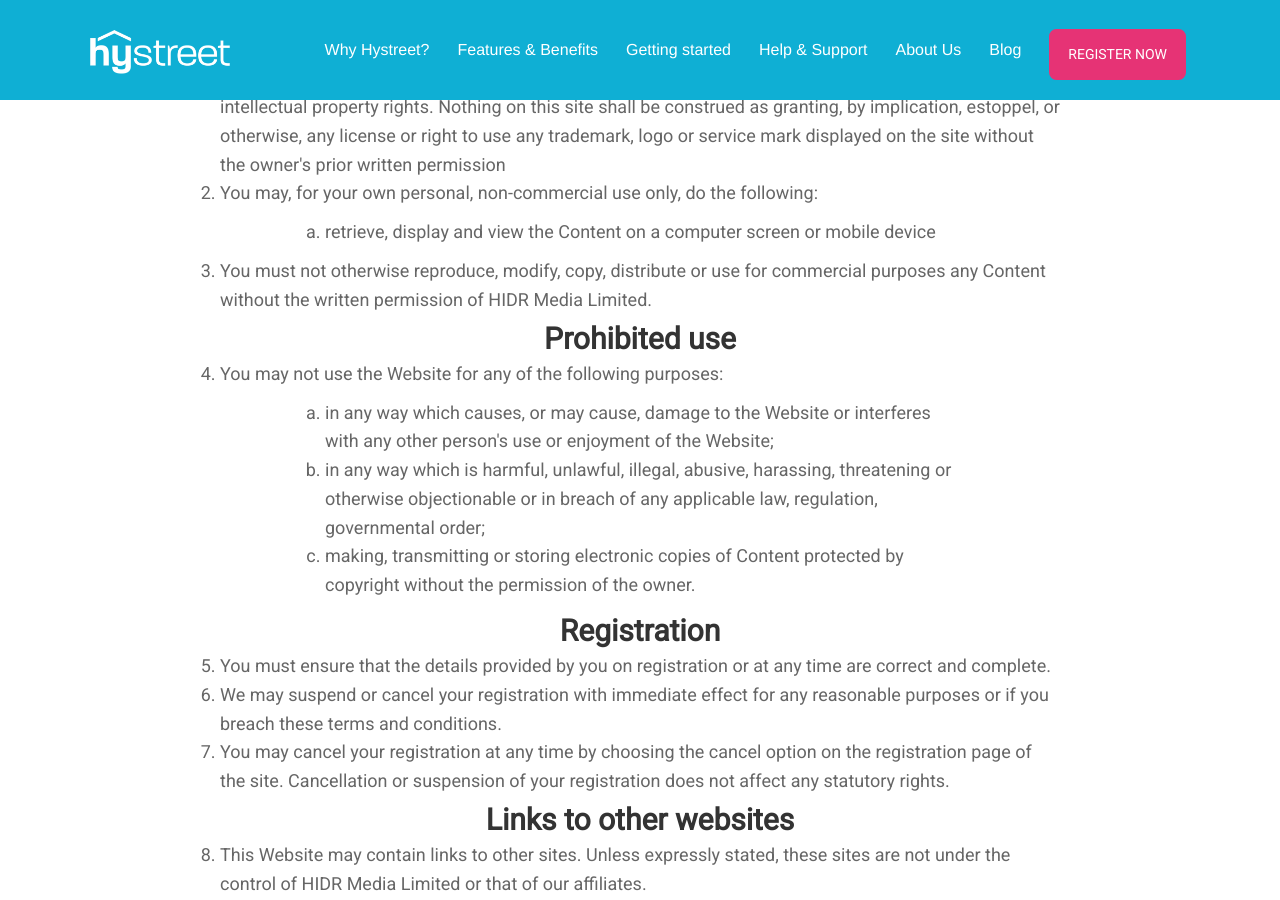
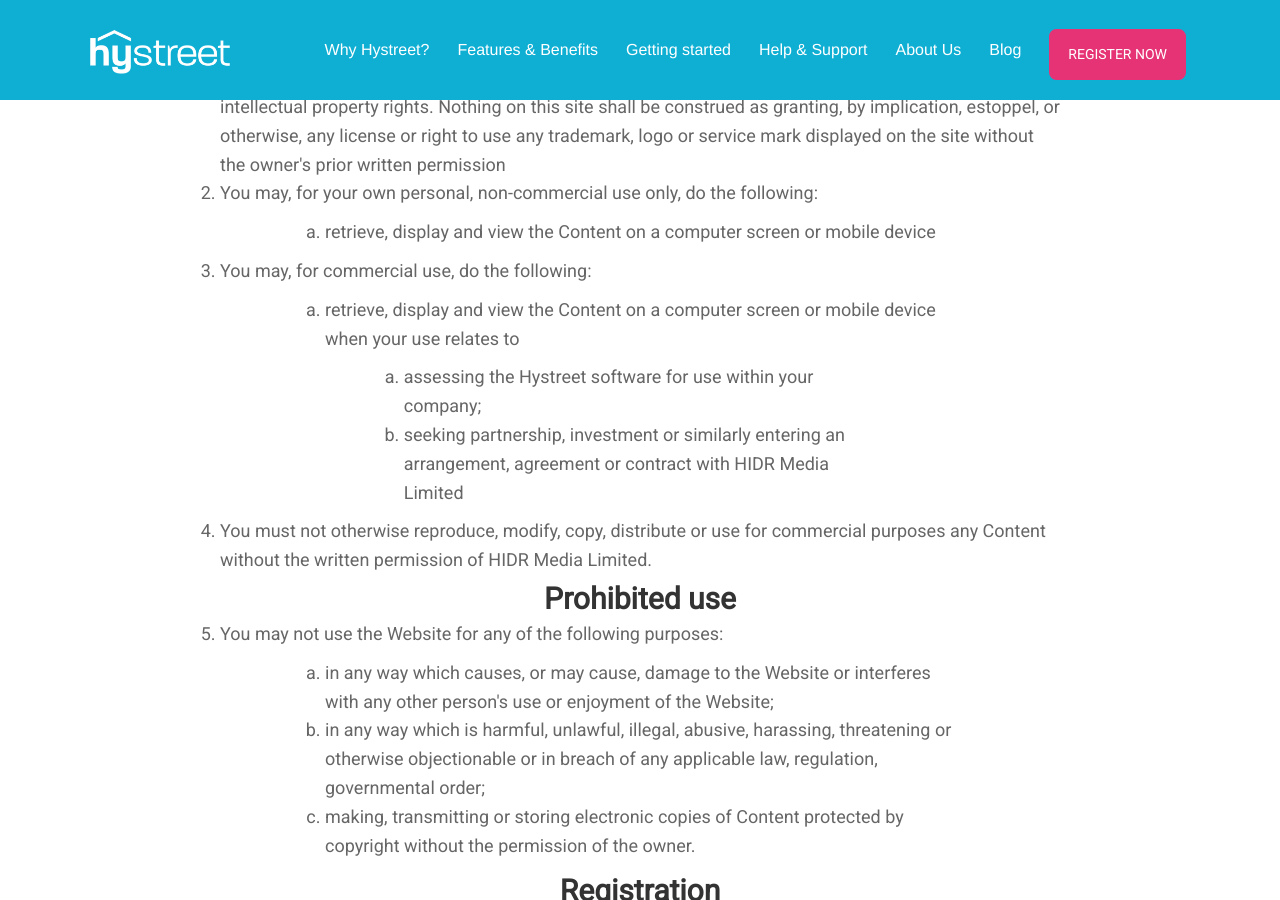
Before and after one commit to hystreet/hystreet.github.io, a Jekyll site: the page built from terms-conditions/index.html, in a window 1280 px wide and 900 px high, scrolled down 791 px. Built offline with Jekyll 4.4.1, drawn with Linux system fonts in a browser that asks for light colours; a script that is not in the unit is left out.

Commit message:
Updated T&Cs to allow commercial use of website

```diff
--- a/terms-conditions/index.html
+++ b/terms-conditions/index.html
@@ -35,6 +35,22 @@
           <ol>
             <li>
               retrieve, display and view the Content on a computer screen or mobile device
+            </li>
+          </ol>
+        </li>
+        <li>
+          You may, for commercial use, do the following:
+          <ol>
+            <li>
+              retrieve, display and view the Content on a computer screen or mobile device when your use relates to
+              <ol>
+                <li>
+                  assessing the Hystreet software for use within your company;
+                </li>
+                <li>
+                  seeking partnership, investment or similarly entering an arrangement, agreement or contract with HIDR Media Limited
+                </li>
+              </ol>
             </li>
           </ol>
         </li>
```
